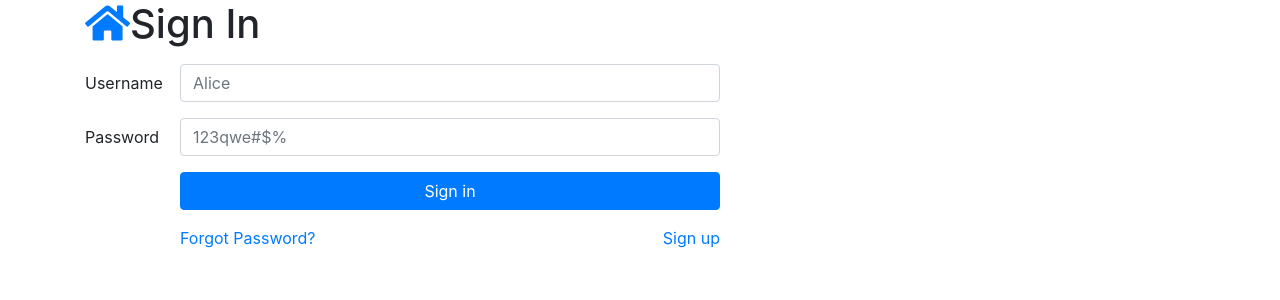
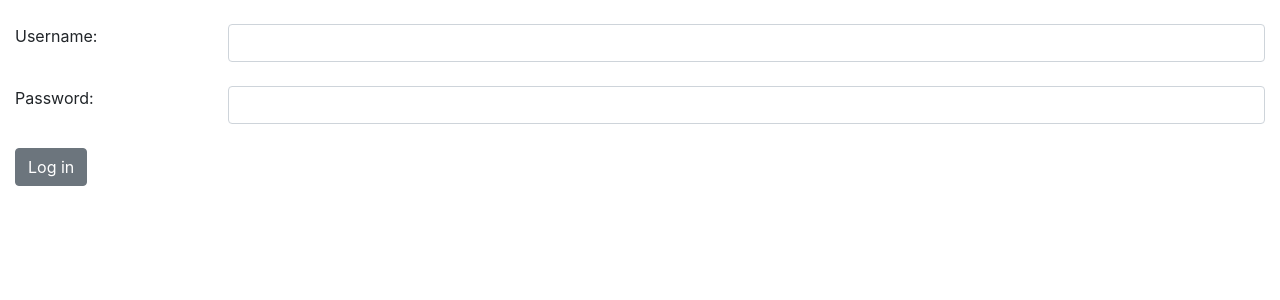
Before and after one commit to Rijkstarhn/jobs-for-geeks, a React (Create React App) app: page /login in a window 1280 px wide. Shown: the top 300 px of the page. Built offline with nearby package versions, Linux system fonts and the light colour scheme.

Commit message:
connected login to backend

```diff
--- a/src/App.js
+++ b/src/App.js
@@ -9,6 +9,7 @@ import UserList from "./components/users/user-list";
 import UserDetail from "./components/users/user-detail";
 import JobTable from "./components/user-jobs/job-table";
 import UserTable from "./components/user-candidates/user-table";
+import Login from "./components/login";
 
 
 function App() {
@@ -19,7 +20,7 @@ function App() {
                 <HomeScreen/>
             </Route>
             <Route path="/login" exact={true}>
-                <LoginScreen/>
+                <Login/>
             </Route>
             <Route path="/profile/:userId" exact={true}>
                 <ProfileScreen/>
--- a/src/components/login-screen.js
+++ b/src/components/login-screen.js
@@ -1,7 +1,33 @@
-import React from 'react'
+import React, {useState} from 'react'
 import {Link} from "react-router-dom";
+import {useDispatch, useSelector} from "react-redux";
+import loginActions from "../redux/actions/login-action";
+import {LOGIN_STATE} from "../redux/storeConstants";
+import {connect} from "react-redux";
+import Redirect from "react-router-dom/es/Redirect";
 
-const LoginScreen = () => {
+const LoginScreen = ({
+    user={},
+    status,
+    login
+}) => {
+    const [username, setUsername] = useState("");
+    const [password, setPassword] = useState("");
+
+
+    const handleLogin = () => {
+        // let loginUser = {username: username, password:password}
+        // login(loginUser)
+        clearForm();
+    };
+    const clearForm = () => {
+        setUsername("");
+        setPassword("");
+    };
+
+    console.log("user", user)
+    console.log("status", status)
+
     return (
         <div className="container">
             <h1 className="title mb-3">
@@ -15,30 +41,54 @@ const LoginScreen = () => {
                     <label className="col-sm-1 col-form-label" htmlFor="username">
                         Username </label>
                     <div className="col-sm-6">
-                        <input className="form-control"
-                               id="username"
-                               placeholder="Alice"/>
+                        <input
+                            type="text"
+                            id="username"
+                            name="username"
+                            className="form-control"
+                            value={username}
+                            onChange={(e) => {
+                                setUsername(e.target.value);
+                            }}
+                        />
                     </div>
                 </div>
                 <div className="form-group row mb-3">
                     <label className="col-sm-1 col-form-label" htmlFor="password">
                         Password </label>
                     <div className="col-sm-6">
-                        <input className="form-control" id="password"
-                               placeholder="123qwe#$%" type="password"/>
+                        <input
+                            type="password"
+                            id="password"
+                            name="password"
+                            className="form-control"
+                            value={password}
+                            onChange={(e) => {
+                                setPassword(e.target.value);
+                            }}
+                        />
                     </div>
                 </div>
                 <div className="form-group row mb-3">
                     <label className="col-sm-1 col-form-label"></label>
                     <div className="col-sm-6">
-                        <Link to = "/profile" className="btn btn-primary col-12 mb-3 wbdv-login">
+                        {/*{status === LOGIN_STATE.INVALID_LOGIN && <div className="alert alert-danger">*/}
+                        {/*    Invalid username / password! Please try again.*/}
+                        {/*</div>}*/}
+                        <button  className="btn btn-primary col-12 mb-3 wbdv-login" >
                             Sign in
-                        </Link>
+                        </button>
+
+                        {/*{status === LOGIN_STATE.LOGGED_IN && <Redirect to={`/profile/${user._id}`}/>*/}
+                        {/*}*/}
+
                         <div className="row">
                             <div className="col-6">
                                 <a href="#">Forgot Password?</a>
                             </div>
                             <div className="col-6">
+
+
                                 <Link to = "/register" className="float-right">
                                     Sign up
                                 </Link>
@@ -51,4 +101,15 @@ const LoginScreen = () => {
     )
 };
 
-export default LoginScreen;
+const stateToPropsMapper = (state) => {
+    return {
+        status: state.loginReducer,
+        user: state.useReducer
+    }
+}
+
+const dispatchPropsMapper = (dispatch) => ({
+    login: (user) => loginActions.login(dispatch, user)
+})
+
+export default connect(stateToPropsMapper, dispatchPropsMapper)(LoginScreen)
--- /dev/null
+++ b/src/components/login.js
@@ -0,0 +1,94 @@
+import React, {useState} from 'react'
+import {Link} from "react-router-dom";
+import {useDispatch, useSelector} from "react-redux";
+import loginActions from "../redux/actions/login-action";
+import {LOGIN_STATE} from "../redux/storeConstants";
+import {connect} from "react-redux";
+import Redirect from "react-router-dom/es/Redirect";
+
+const Login = ({login, status, user}) => {
+  const [username, setUsername] = useState("");
+  const [password, setPassword] = useState("");
+
+  const handleLogin = () => {
+    let loginUser = {username: username, password:password}
+    login(loginUser)
+    clearForm();
+  };
+
+  const clearForm = () => {
+    setUsername("");
+    setPassword("");
+  };
+
+  console.log("user", user)
+  console.log("status", status)
+  return (
+      <>
+
+        <div className="row my-4 add-form">
+          <div className="col-12 col-sm-2">
+            <label htmlFor="username" className="form-label">
+              Username:
+            </label>
+          </div>
+          <div className="col">
+            <input
+                type="text"
+                id="username"
+                name="username"
+                className="form-control"
+                value={username}
+                onChange={(e) => {
+                  setUsername(e.target.value);
+                }}
+            />
+          </div>
+        </div>
+        <div className="row my-4 add-form">
+          <div className="col-12 col-sm-2">
+            <label htmlFor="password" className="form-label">
+              Password:
+            </label>
+          </div>
+          <div className="col">
+            <input
+                type="password"
+                id="password"
+                name="password"
+                className="form-control"
+                value={password}
+                onChange={(e) => {
+                  setPassword(e.target.value);
+                }}
+            />
+          </div>
+        </div>
+        <div className="row">
+          <div className="col">
+            {status === LOGIN_STATE.INVALID_LOGIN && <div className="alert alert-danger">
+                Invalid username / password! Please try again.
+            </div>}
+            <button className="btn btn-secondary float-end" onClick={handleLogin}>
+              Log in
+            </button>
+            {status === LOGIN_STATE.LOGGED_IN && <Redirect push to={`/profile/${user._id}`}/>
+            }
+          </div>
+        </div>
+      </>
+  );
+};
+
+const stateToPropsMapper = (state) => {
+  return {
+    status: state.loginReducer,
+    user: state.userReducer
+  }
+}
+
+const dispatchPropsMapper = (dispatch) => ({
+  login: (user) => loginActions.login(dispatch, user)
+})
+
+export default connect(stateToPropsMapper, dispatchPropsMapper)(Login)
--- a/src/components/user-candidates/user-table.js
+++ b/src/components/user-candidates/user-table.js
@@ -6,7 +6,7 @@ import UserRow from "./user-row";
 const users = [
   {
     id: "123",
-    username: "Alice",
+    passowrd: "Alice",
     password: "123",
     firstname: "ddd",
     lastname: "",
@@ -22,7 +22,7 @@ const users = [
 
   },
   {id: "223",
-    username: "User2",
+    passowrd: "User2",
     password: "123",
     firstname: "ddd",
     lastname: "",
@@ -54,7 +54,7 @@ const UserTable = () => {
           <table className="table">
             <tbody>
             <tr>
-              <th className="d-none d-md-table-cell">Username</th>
+              <th className="d-none d-md-table-cell">passowrd</th>
               <th className="d-none d-lg-table-cell">Note</th>
               <th></th>
 
--- a/src/index.js
+++ b/src/index.js
@@ -5,12 +5,25 @@ import './index.css';
 import App from './App';
 import reportWebVitals from './reportWebVitals';
 import '@fortawesome/fontawesome-free/css/all.min.css';
+import {combineReducers, createStore} from "redux";
+import {Provider} from "react-redux";
+import {loginReducer} from "./redux/reducers/login-reducer";
+import {userReducer} from "./redux/reducers/user-reducer";
+
+const reducer = combineReducers({
+  loginReducer:loginReducer,
+  userReducer:userReducer
+})
+const store = createStore(reducer)
 
 ReactDOM.render(
-  <React.StrictMode>
-    <App />
-  </React.StrictMode>,
-  document.getElementById('root')
+    <Provider store={store}>
+
+        <App/>
+
+    </Provider>,
+
+    document.getElementById('root')
 );
 
 // If you want to start measuring performance in your app, pass a function
--- /dev/null
+++ b/src/redux/actions/login-action.js
@@ -0,0 +1,42 @@
+import userService from "../../services/user-service"
+
+export const loginSuccress = (user) => ({
+  type: "LOGIN_SUCCESS",
+  payload: {
+    user,
+  },
+});
+export const loginFail = () => ({
+  type: "INVALID_LOGIN",
+});
+
+export const loginNetworkError = () => ({
+  type: "LOGIN_NETWORK_ERROR",
+});
+
+export const logout = () => ({
+  type: "LOGOUT",
+});
+
+export const login = (dispatch, user) => {
+  userService.login(user)
+  .then(user => {
+        if (user) {
+          dispatch({
+            type: "LOGIN_SUCCESS",
+            payload: {
+              user
+            }
+          })
+        }else{
+          dispatch({type: "INVALID_LOGIN"})
+        }
+      }
+  )
+}
+
+const loginActions = {
+  login
+
+}
+export default loginActions
--- /dev/null
+++ b/src/redux/reducers/login-reducer.js
@@ -0,0 +1,18 @@
+import { LOGIN_STATE } from "../storeConstants";
+
+const INITIAL_STATE = LOGIN_STATE.LOGGED_OUT;
+
+export const loginReducer = (state = INITIAL_STATE, action) => {
+  switch (action.type) {
+    case "LOGIN_SUCCESS":
+      return LOGIN_STATE.LOGGED_IN;
+    case "INVALID_LOGIN":
+      return LOGIN_STATE.INVALID_LOGIN;
+    case "LOGIN_NETWORK_ERROR":
+      return LOGIN_STATE.NETWORK_ERROR;
+    case "LOGOUT":
+      return LOGIN_STATE.LOGGED_OUT;
+    default:
+      return state;
+  }
+};
--- /dev/null
+++ b/src/redux/reducers/user-reducer.js
@@ -0,0 +1,14 @@
+const INITIAL_STATE = {
+  user:{}
+}
+
+export const userReducer = (state = INITIAL_STATE, action) => {
+  switch (action.type) {
+    case "LOGIN_SUCCESS":
+      return action.payload.user
+    case "LOGOUT":
+      return INITIAL_STATE;
+    default:
+      return state;
+  }
+};
--- /dev/null
+++ b/src/redux/storeConstants.js
@@ -0,0 +1,6 @@
+export const LOGIN_STATE = {
+  LOGGED_IN: "logged in",
+  LOGGED_OUT: "logged out",
+  INVALID_LOGIN: "invalid login",
+  NETWORK_ERROR: "network error",
+};
```
Also changed, not shown: src/services/user-service.js (+12 -48 lines).
